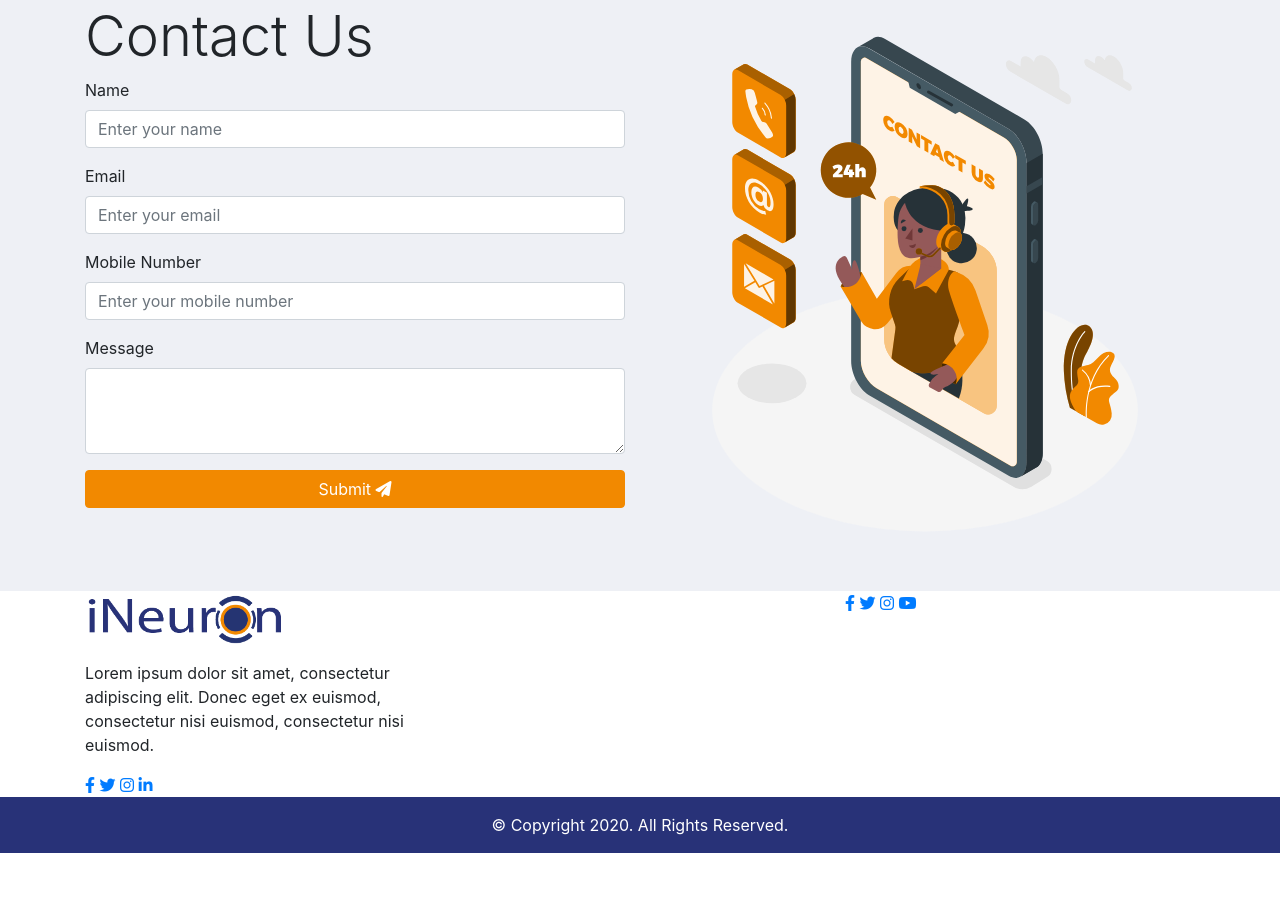
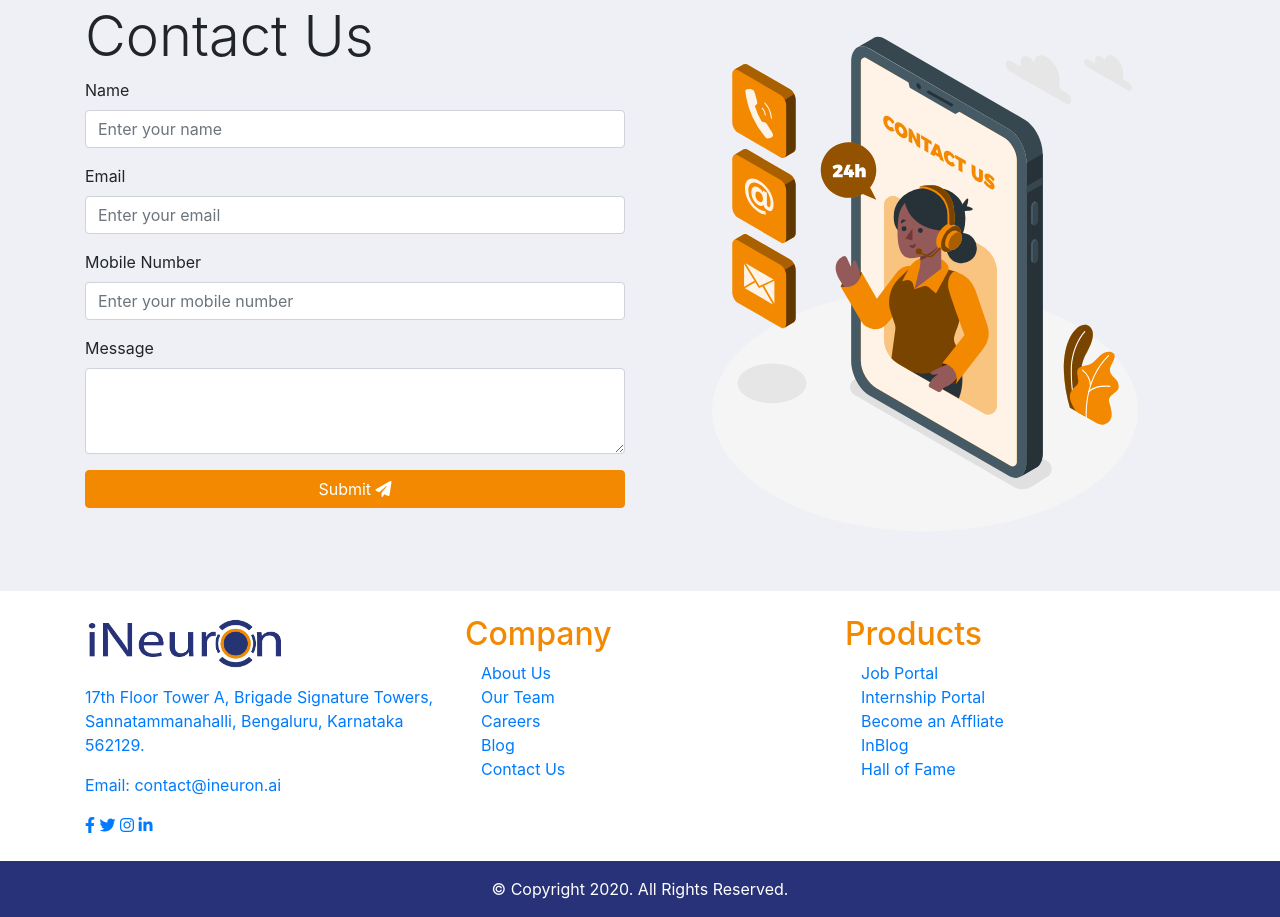
Before and after one commit to prahladinala/ineuron-ui, a plain HTML site: page index.html in a window 1280 px wide. Shown: the part 4324-5241 px from the top of the page. Before the commit the page ends 5177 px from the top, so only its background shows below. Drawn offline with nearby package versions, Linux system fonts and the light colour scheme.

Commit message:
Updated Footer

```diff
--- a/index.html
+++ b/index.html
@@ -661,19 +661,24 @@
     <footer>
 
         <!-- TOP FOOTER SECTION -->
-        <div class=" container">
+        <div class=" container my-4">
             <div class="row">
                 <div class="col-lg-4">
                     <div class="footer-logo">
                         <img src="./img/ineuron-logo.png" width="200" alt="Logo">
                     </div>
-                    <p class="mt-3">
-                        Lorem ipsum dolor sit amet, consectetur adipiscing elit. Donec eget ex
-                        euismod,
-                        consectetur
-                        nisi euismod,
-                        consectetur nisi euismod.
-                    </p>
+                    <a
+                        href="https://www.google.com/maps/place/iNeuron.ai/@13.0542869,77.7624757,15z/data=!4m2!3m1!1s0x0:0x89fbcd434743b11b">
+                        <p class="mt-3">
+                            17th Floor Tower A, Brigade Signature Towers, Sannatammanahalli, Bengaluru, Karnataka
+                            562129.
+                        </p>
+                    </a>
+                    <a href="mailto:contact@ineuron.ai">
+                        <p class="mt-3">
+                            Email: contact@ineuron.ai
+                        </p>
+                    </a>
                     <div class="social-icons">
                         <a href="#"><i class="fab fa-facebook-f"></i></a>
                         <a href="#"><i class="fab fa-twitter"></i></a>
@@ -682,15 +687,24 @@
                     </div>
                 </div>
                 <div class="col-lg-4">
-
+                    <h2 class="text-orange">Company</h2>
+                    <ul class="list-unstyled ml-3">
+                        <li><a href="#">About Us</a></li>
+                        <li><a href="#">Our Team</a></li>
+                        <li><a href="#">Careers</a></li>
+                        <li><a href="#">Blog</a></li>
+                        <li><a href="#">Contact Us</a></li>
+                    </ul>
                 </div>
                 <div class="col-lg-4">
-                    <div class="social-media-links">
-                        <a href="#" class="facebook-link"><i class="fab fa-facebook-f"></i></a>
-                        <a href="#" class="twitter-link"><i class="fab fa-twitter"></i></a>
-                        <a href="#" class="instagram-link"><i class="fab fa-instagram"></i></a>
-                        <a href="#" class="youtube-link"><i class="fab fa-youtube"></i></a>
-                    </div>
+                    <h2 class="text-orange">Products</h2>
+                    <ul class="list-unstyled ml-3">
+                        <li><a href="#">Job Portal</a></li>
+                        <li><a href="#">Internship Portal</a></li>
+                        <li><a href="#">Become an Affliate</a></li>
+                        <li><a href="#">InBlog</a></li>
+                        <li><a href="#">Hall of Fame</a></li>
+                    </ul>
                 </div>
             </div>
         </div>
```
